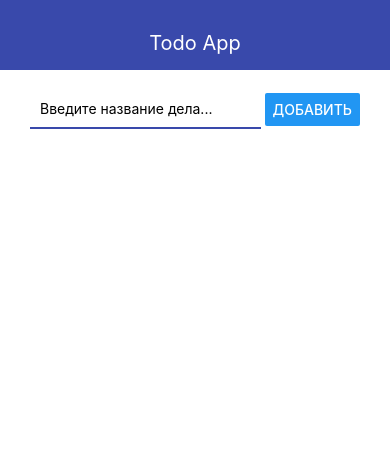
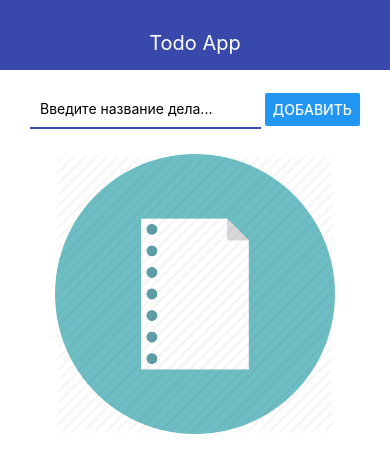
Before and after one commit to Kraggi/react-native-todo-app, a React Native app: screen / in a window 390 px wide. Shown: the top 472 px of the page. Built offline with nearby package versions, Linux system fonts and the light colour scheme.

Commit message:
added img when not have todo

```diff
--- a/src/screens/MainScreen.jsx
+++ b/src/screens/MainScreen.jsx
@@ -1,23 +1,48 @@
 import React from 'react';
-import { StyleSheet, Text, View, FlatList } from 'react-native';
+import { StyleSheet, Text, View, FlatList, Image } from 'react-native';
 import AddTodo from '../components/AddTodo';
 import Todo from '../components/Todo';
 
 const MainScreen = ({ addTodo, todos, removeTodo, openTodo }) => {
+  let content = (
+    <FlatList
+      keyExtractor={item => item.id.toString()}
+      data={todos}
+      renderItem={({ item }) => (
+        <Todo todo={item} onRemove={removeTodo} onOpen={openTodo} />
+      )}
+    />
+  );
+  if (todos.length === 0) {
+    content = (
+      <View style={styles.imgWrap}>
+        <Image
+          style={styles.image}
+          source={require('../../assets/no-items.png')}
+        />
+      </View>
+    );
+  }
   return (
     <View>
       <AddTodo onSubmit={addTodo} />
-      <FlatList
-        keyExtractor={item => item.id.toString()}
-        data={todos}
-        renderItem={({ item }) => (
-          <Todo todo={item} onRemove={removeTodo} onOpen={openTodo} />
-        )}
-      />
+      {content}
     </View>
   );
 };
 
 export default MainScreen;
 
-const styles = StyleSheet.create({});
+const styles = StyleSheet.create({
+  imgWrap: {
+    alignItems: 'center',
+    justifyContent: 'center',
+    padding: 10,
+    height: 300,
+  },
+  image: {
+    width: '100%',
+    height: '100%',
+    resizeMode: 'contain',
+  },
+});
```
Also changed, not shown: assets/no-items.png (added).
